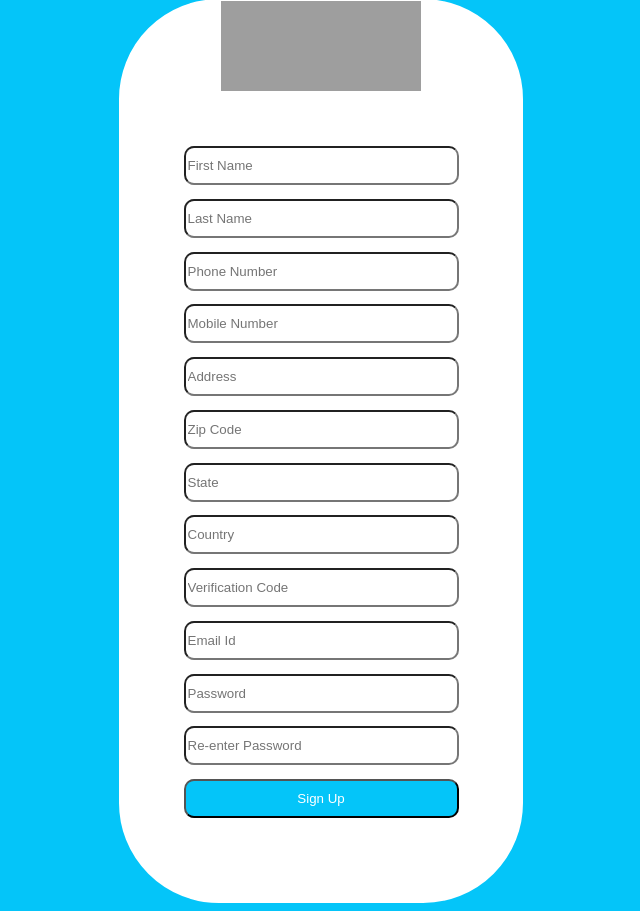
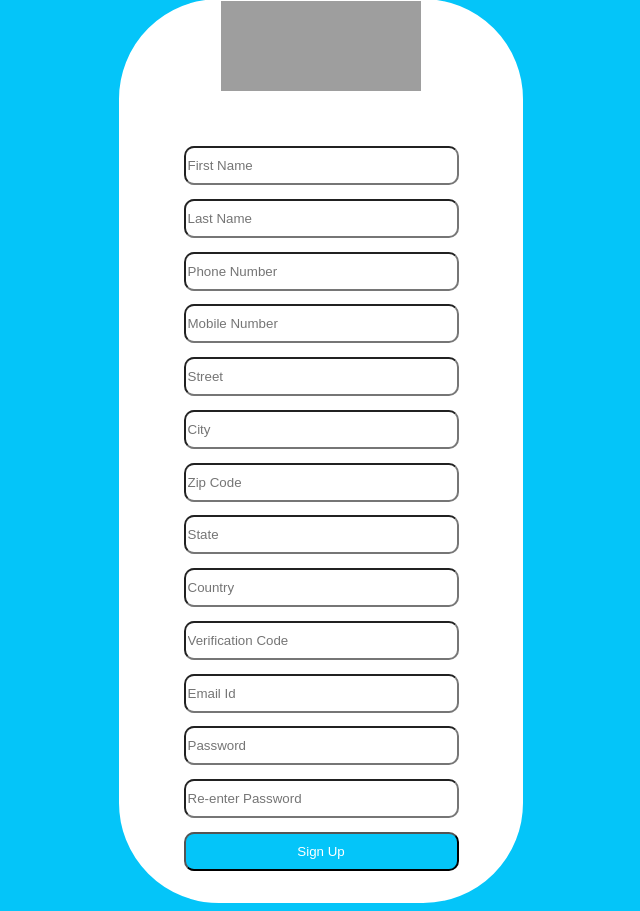
Before and after one commit to aishwaryabhataress123/Salesforce-Org, a PHP site: page /signup.php in a window 1280 px wide. Shown: the part 51-962 px from the top of the page, without its empty margins (319-959 px from the left). Run offline with PHP 8.4, Linux system fonts and the light colour scheme; grey boxes are pictures that could not be loaded.

Commit message:
Update signup.php

```diff
--- a/signup.php
+++ b/signup.php
@@ -48,7 +48,8 @@
 				<input type="text" name="lastname" placeholder="Last Name" class="credentials" style="margin-top:5%;">
 				<input type="number" name="phonenumber" placeholder="Phone Number" class="credentials" style="margin-top:5%;">
 				<input type="number" name="mobilenumber" placeholder="Mobile Number" class="credentials" style="margin-top:5%;">
-				<input type="textarea" name="address" placeholder="Address" class="credentials" style="margin-top:5%;">
+				<input type="text" name="street" placeholder="Street" class="credentials" style="margin-top:5%;">
+				<input type="text" name="city" placeholder="City" class="credentials" style="margin-top:5%;">
 				<input type="number" name="zipcode" placeholder="Zip Code" class="credentials" style="margin-top:5%;">
 				<input type="text" name="state" placeholder="State" class="credentials" style="margin-top:5%;">
 				<input type="text" name="country" placeholder="Country" class="credentials" style="margin-top:5%;">
```
